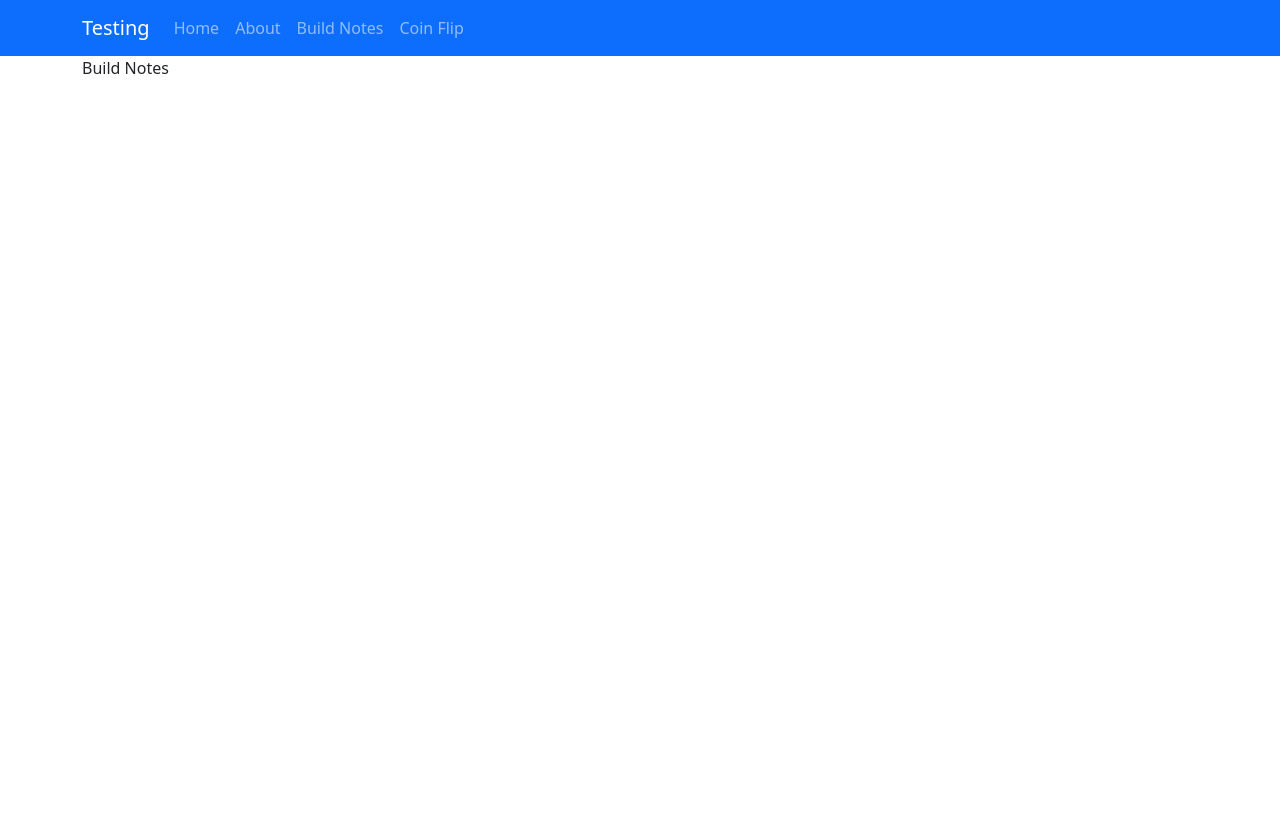
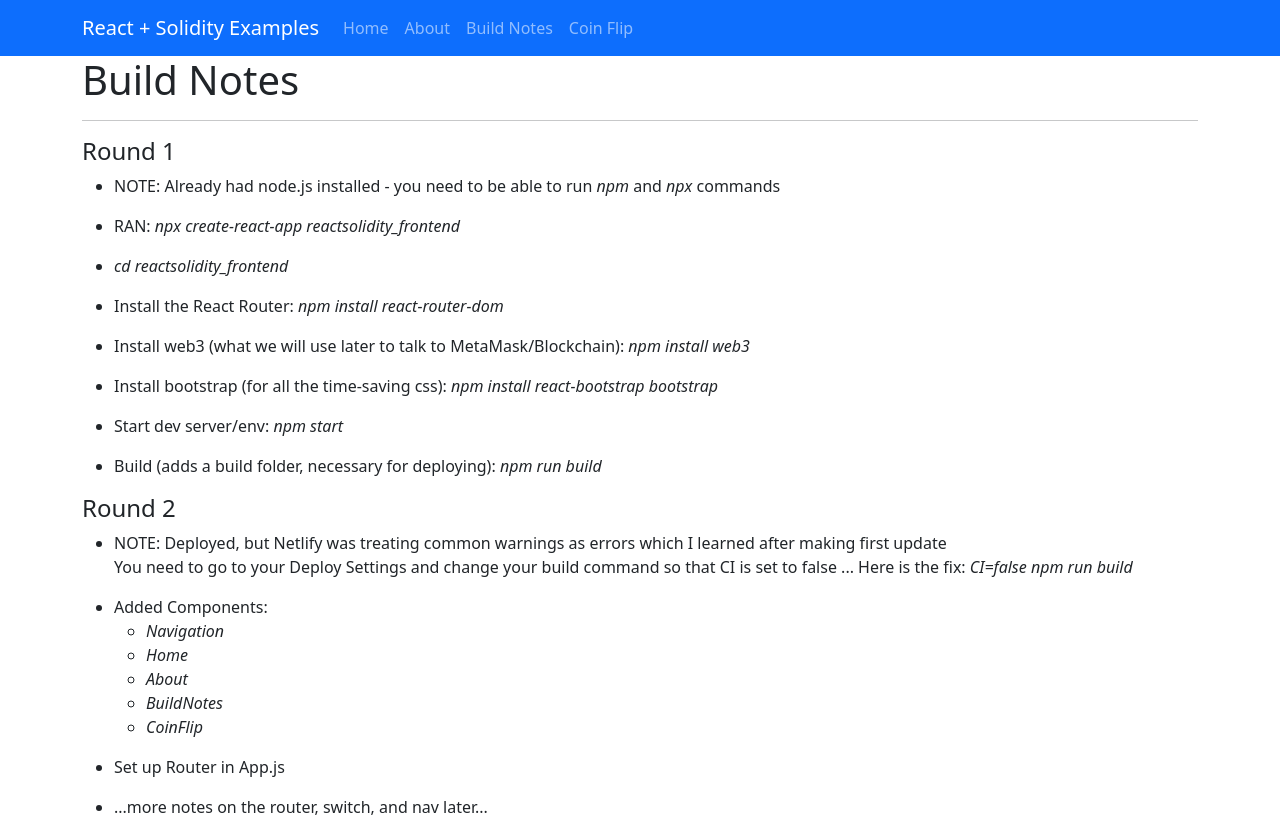
Before and after one commit to nathan-websculpt/reactsolidity_frontend, a React (Create React App) app: page /build-notes in a window 1280 px wide. Before the commit the page ends 800 px from the top, so only its background shows below. Built offline with nearby package versions, Linux system fonts and the light colour scheme.

Commit message:
Added some build notes, started putting bootstrap to use ... brought react logo in - it is messing with bootstrap a bit.

```diff
--- a/src/App.js
+++ b/src/App.js
@@ -1,4 +1,3 @@
-//import logo from './logo.svg';
 import './App.css';
 import Navigation from './components/Navigation';
 import Home from './components/Home';
@@ -8,9 +7,6 @@ import CoinFlip from './components/CoinFlip';
 import { BrowserRouter as Router, Route, Switch } from 'react-router-dom';
 
 function App() {
-  //<img src={logo} className="App-logo" alt="logo" />
-
-
   return (
     <Router>
       <div className='App'>
--- a/src/components/About.js
+++ b/src/components/About.js
@@ -1,4 +1,3 @@
-import React from 'react'
 
 const About = () => {
     return (
--- a/src/components/BuildNotes.js
+++ b/src/components/BuildNotes.js
@@ -2,7 +2,85 @@
 const BuildNotes = () => {
     return (
         <div>
-            Build Notes
+            <h1 className='build-note-title'>Build Notes</h1>
+            <hr />
+            <h4 className='build-note-section-title'>Round 1</h4>
+            <ul>
+                <li>
+                    <p className='build-note-item'>
+                        NOTE: Already had node.js installed - you need to be able to run <i>npm</i> and <i>npx</i> commands
+                    </p>
+                </li>
+                <li>
+                    <p className='build-note-item'>
+                        RAN: <i>npx create-react-app reactsolidity_frontend</i>
+                    </p>
+                </li>
+                <li>
+                    <p className='build-note-item'>
+                        <i>cd reactsolidity_frontend</i>
+                    </p>
+                </li>
+                <li>
+                    <p className='build-note-item'>
+                        Install the React Router: <i>npm install react-router-dom</i>
+                    </p>
+                </li>
+                <li>
+                    <p className='build-note-item'>
+                        Install web3 (what we will use later to talk to MetaMask/Blockchain): <i>npm install web3</i>
+                    </p>
+                </li>
+                <li>
+                    <p className='build-note-item'>
+                        Install bootstrap (for all the time-saving css): <i>npm install react-bootstrap bootstrap</i>
+                    </p>
+                </li>
+                <li>
+                    <p className='build-note-item'>
+                        Start dev server/env: <i>npm start</i>
+                    </p>
+                </li>
+                <li>
+                    <p className='build-note-item'>
+                        Build (adds a build folder, necessary for deploying): <i>npm run build</i>
+                    </p>
+                </li>
+            </ul>
+
+
+            <h4 className='build-note-section-title'>Round 2</h4>
+            <ul>
+                <li>
+                    <p className='build-note-item'>
+                        NOTE: Deployed, but Netlify was treating common warnings as errors which I learned after making first update
+                        <br />
+                        You need to go to your Deploy Settings and change your build command so that CI is set to false ... Here is the fix: <i>CI=false npm run build</i>
+                    </p>
+                </li>
+                <li>
+                    <p className='build-note-item'>
+                        Added Components:
+                        <ul>
+                            <li><i>Navigation</i></li>
+                            <li><i>Home</i></li>
+                            <li><i>About</i></li>
+                            <li><i>BuildNotes</i></li>
+                            <li><i>CoinFlip</i></li>
+                        </ul>
+                    </p>
+                </li>
+                <li>
+                    <p className='build-note-item'>
+                        Set up Router in App.js
+                    </p>
+                </li>
+                <li>
+                    <p className='build-note-item'>
+                        ...more notes on the router, switch, and nav later...
+                    </p>
+                </li>
+            </ul>
         </div>
     )
 }
--- a/src/components/Home.js
+++ b/src/components/Home.js
@@ -1,8 +1,38 @@
+import logo from '../logo.svg';
 
 const Home = () => {
     return (
         <div>
-            Home
+            <div className='row text-center'>
+                <h1>
+                    Home
+                </h1>
+            </div>
+            <div className='row'>
+                <img src={logo} className="App-logo" alt="logo" />
+            </div>
+            <div className='row text-center'>
+                <h2>
+                    React examples ...
+                </h2>
+                <h3>
+                    with Solidity and Blockchain examples to come
+                </h3>
+            </div>
+            <div className='row text-center'>
+                <a
+                href='https://github.com/nathan-websculpt/reactsolidity_frontend'
+                target='_blank'>
+                    View the GitHub
+                </a>
+            </div>
+            <div className='row text-center'>
+                <a
+                href='https://twitter.com/sculpt_web'
+                target='_blank'>
+                    View the Twitter
+                </a>
+            </div>
         </div>
     )
 }
--- a/src/components/Navigation.js
+++ b/src/components/Navigation.js
@@ -4,7 +4,7 @@ import { Navbar, Nav, Container } from 'react-bootstrap';
 const Navigation = () => (
 <Navbar bg="primary" variant="dark">
     <Container>
-    <Navbar.Brand href="#home">Testing</Navbar.Brand>
+    <Navbar.Brand href="#home">React + Solidity Examples</Navbar.Brand>
     <Nav className="me-auto">
       <Link to='/' className="nav-link">Home</Link>
       <Link to='/about' className="nav-link">About</Link>
```
